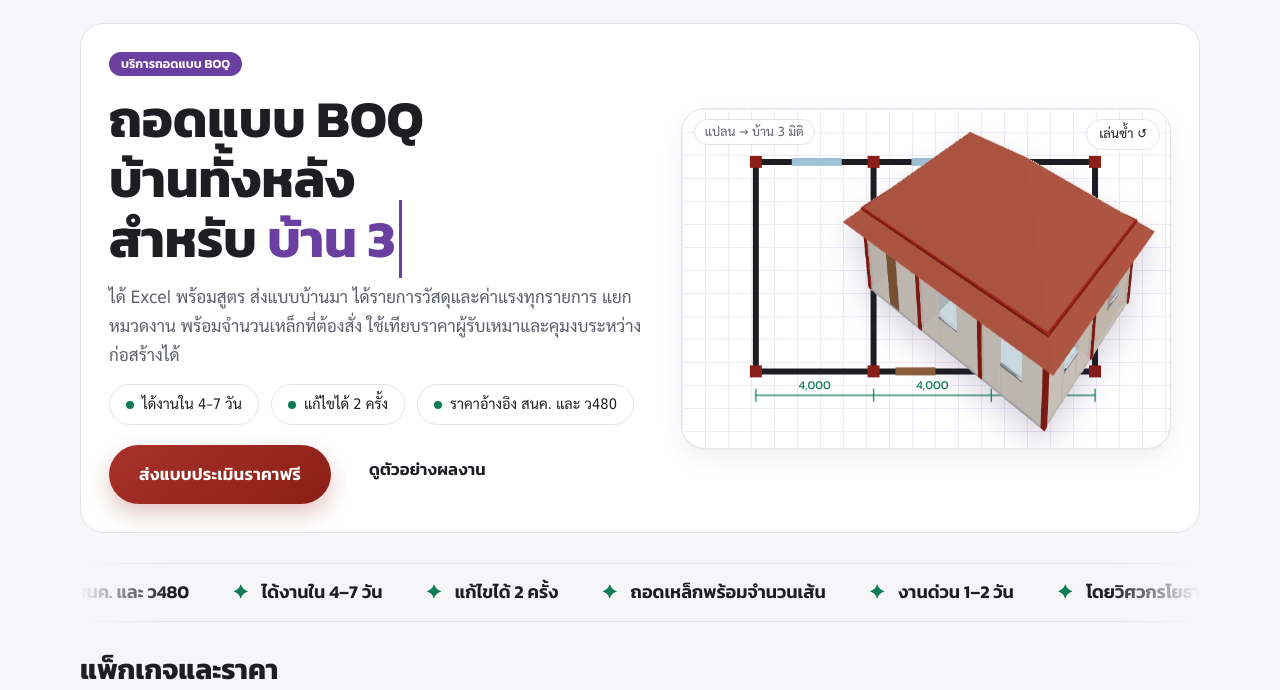
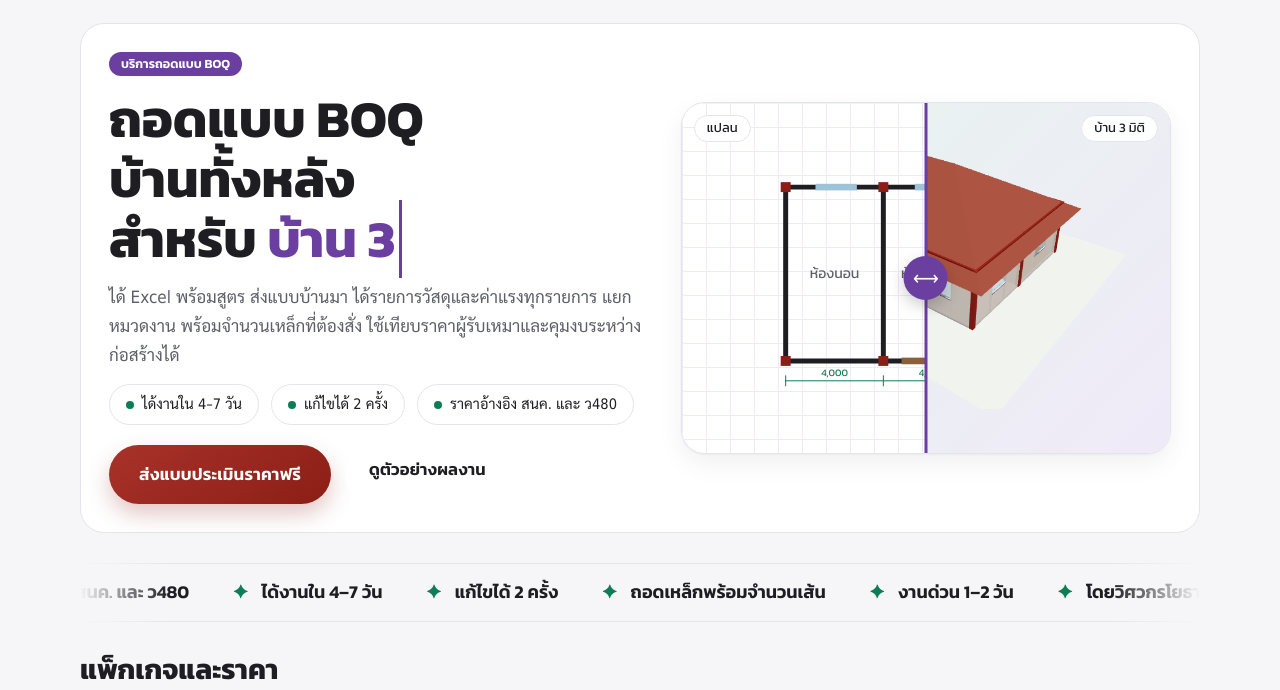
Before and after one commit to moeboq/moeboq.github.io, a plain HTML site: page boq/index.html in a window 1280 px wide. Shown: the part 91-781 px from the top of the page. Drawn offline with Linux system fonts and the light colour scheme.

Commit message:
Add files via upload

```diff
--- a/assets/fx.js
+++ b/assets/fx.js
@@ -24,6 +24,7 @@
     [60, 178, 296, 400].forEach(function(x, i){ s += L(x, 268, x, 280, 'dm', 1.5 + i * .04); });
     s += L(60, 274, 400, 274, 'dm', 1.5);
     [['4,000', 119], ['4,000', 237], ['3,500', 348]].forEach(function(t, i){ s += '<text x="' + t[1] + '" y="268" text-anchor="middle" style="animation-delay:' + (1.9 + i * .1) + 's">' + t[0] + '</text>'; });
+    if (!animated){ var en = document.documentElement.lang === 'en'; s += '<text class="room" x="119" y="150" text-anchor="middle">' + (en ? 'Bedroom' : 'ห้องนอน') + '</text><text class="room" x="237" y="150" text-anchor="middle">' + (en ? 'Living' : 'ห้องนั่งเล่น') + '</text><text class="room" x="348" y="98" text-anchor="middle">' + (en ? 'Bath' : 'ห้องน้ำ') + '</text><text class="room" x="348" y="203" text-anchor="middle">' + (en ? 'Kitchen' : 'ครัว') + '</text>'; }
     return '<svg viewBox="0 0 460 300" class="' + (animated ? 'anim' : '') + '" aria-hidden="true">' + s + '</svg>';
   }
 
--- a/assets/site.css
+++ b/assets/site.css
@@ -398,3 +398,11 @@ h3{font-size:19px;font-weight:700;letter-spacing:0}
 .theme-btn{width:64px}
 :root[data-theme="dark"] .theme-btn i{transform:translateX(32px)}
 .chip{box-shadow:none}
+
+/* before/after slider in the hero (replaces the drawing panel) — matches the ชุด 2 demo */
+.ba .after img{width:82%;height:auto}
+.ba .before svg{inset:auto;position:relative;width:78%}
+.ba .before{display:grid;place-items:center}
+.ba svg text.room{font-family:var(--display);font-size:17px;fill:var(--muted)}
+.hero-ba{aspect-ratio:460/330;align-self:center}
+.ba .tag2{background:color-mix(in srgb,var(--surface) 90%,transparent);z-index:2;pointer-events:none}
--- a/boq/index.html
+++ b/boq/index.html
@@ -38,7 +38,7 @@
     <div class="chips"><span class="chip">ได้งานใน 4–7 วัน</span><span class="chip">แก้ไขได้ 2 ครั้ง</span><span class="chip">ราคาอ้างอิง สนค. และ ว480</span></div>
     <div class="actions"><a class="btn" href="https://fastwork.co/user/moeboq/engineering-structural-design-66298785" target="_blank" rel="noopener">ส่งแบบประเมินราคาฟรี</a><a class="btn ghost" href="../works/">ดูตัวอย่างผลงาน</a></div>
     </div>
-    <div class="draw" data-fx="plan" role="img" aria-label="ภาพแปลนบ้านค่อยๆ วาดขึ้น แล้วบ้าน 3 มิติลอยขึ้นมา"><span class="cap">แปลน → บ้าน 3 มิติ</span><button class="replay" type="button">เล่นซ้ำ ↺</button><div class="house"><img src="../assets/house3d.png" alt="" width="507" height="300"></div></div>
+    <div class="ba hero-ba" data-fx="ba"><div class="layer after"><img src="../assets/house-ba.png" alt="บ้าน 3 มิติที่สร้างจากแปลน" width="659" height="429"></div><div class="layer before"></div><span class="tag2" style="left:12px">แปลน</span><span class="tag2" style="right:12px">บ้าน 3 มิติ</span><input type="range" min="0" max="100" value="50" aria-label="เลื่อนเทียบแปลนกับบ้าน 3 มิติ"><div class="handle"></div></div>
   </section>
   <div class="marq" aria-hidden="true"><div><span>Excel พร้อมสูตร</span><span>ราคาอ้างอิง สนค. และ ว480</span><span>ได้งานใน 4–7 วัน</span><span>แก้ไขได้ 2 ครั้ง</span><span>ถอดเหล็กพร้อมจำนวนเส้น</span><span>งานด่วน 1–2 วัน</span><span>โดยวิศวกรโยธา</span></div></div>
 
```
Also changed, not shown: en/boq/index.html (+1 -1 lines), en/works/index.html (+1 -1 lines), works/index.html (+1 -1 lines), assets/house-ba.png (added).
